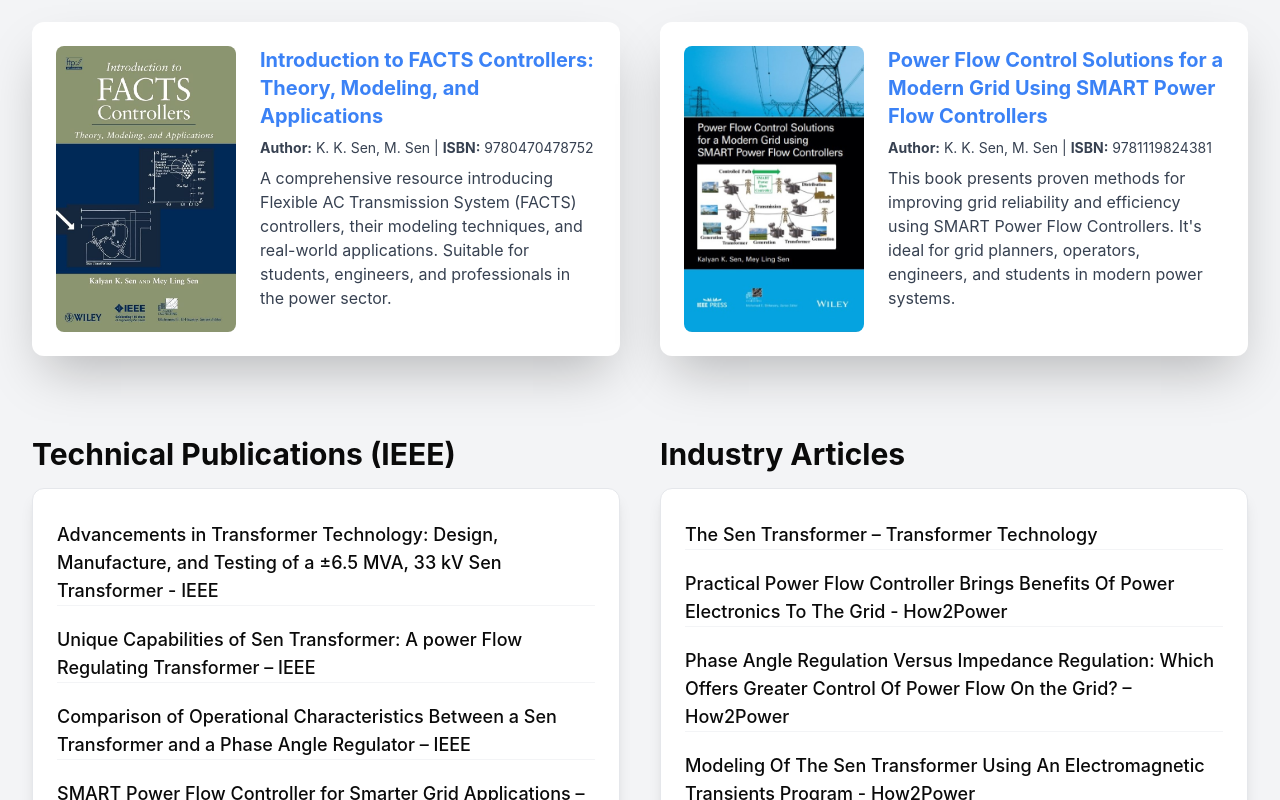
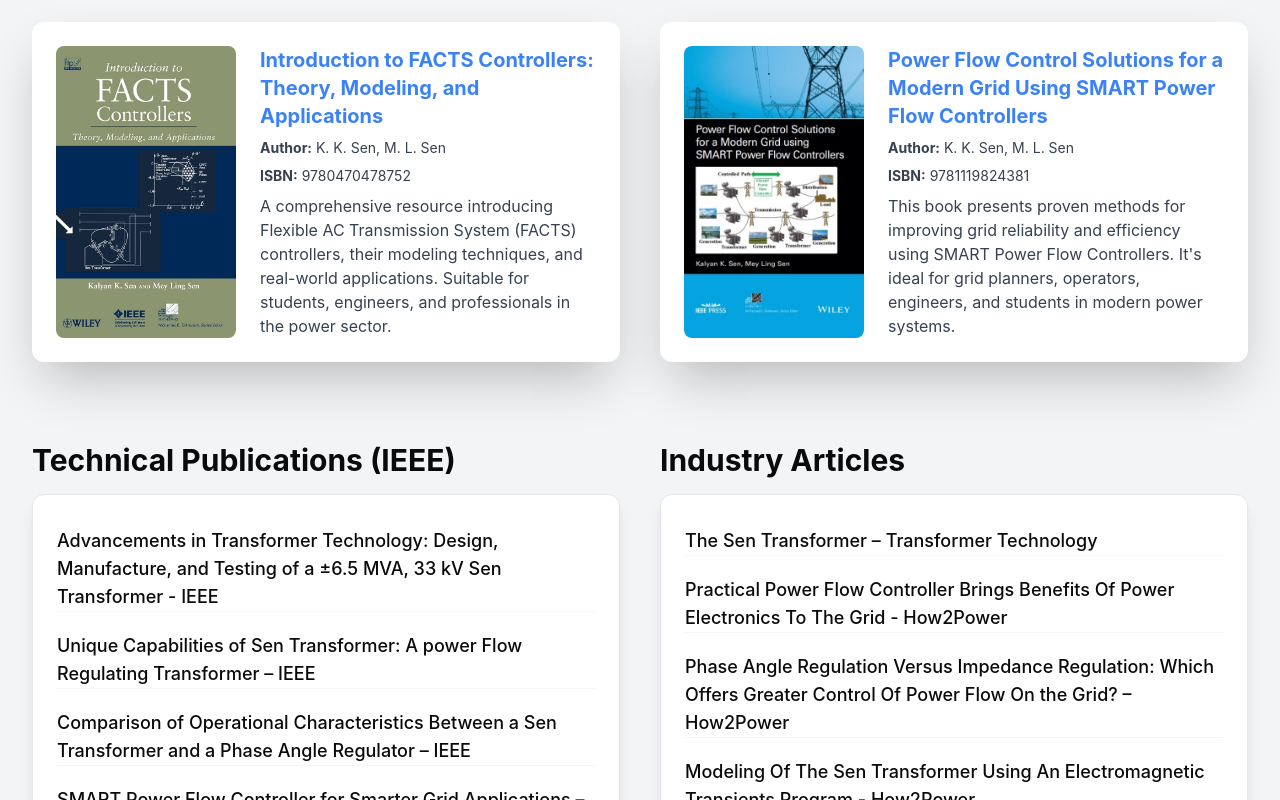
Before and after one commit to senjm26/Sen-Transformer-Website-v2, a Next.js app: page / in a window 1280 px wide. Shown: the part 3760-4560 px from the top of the page. Built offline with nearby package versions, Linux system fonts and the light colour scheme.

Commit message:
updated bios

```diff
--- a/app/page.tsx
+++ b/app/page.tsx
@@ -323,7 +323,8 @@
                                                 Introduction to FACTS Controllers: Theory, Modeling, and Applications
                                             </a>
                                         </h3>
-                                        <p className="text-sm text-[#374151] mb-2"><strong>Author:</strong> K. K. Sen, M. Sen | <strong>ISBN:</strong> 9780470478752</p>
+                                        <p className="text-sm text-[#374151] mb-2"><strong>Author:</strong> K. K. Sen, M. L. Sen</p>
+                                        <p className="text-sm text-[#374151] mb-2"><strong>ISBN:</strong> 9780470478752</p>
                                         <p className="text-[#374151] text-base">
                                             A comprehensive resource introducing Flexible AC Transmission System (FACTS) controllers, their modeling techniques, and real-world applications. Suitable for students, engineers, and professionals in the power sector.
                                         </p>
@@ -343,7 +344,8 @@
                                                 Power Flow Control Solutions for a Modern Grid Using SMART Power Flow Controllers
                                             </a>
                                         </h3>
-                                        <p className="text-sm text-[#374151] mb-2"><strong>Author:</strong> K. K. Sen, M. Sen | <strong>ISBN:</strong> 9781119824381</p>
+                                        <p className="text-sm text-[#374151] mb-2"><strong>Author:</strong> K. K. Sen, M. L. Sen</p>
+                                        <p className="text-sm text-[#374151] mb-2"><strong>ISBN:</strong> 9781119824381</p>
                                         <p className="text-[#374151] text-base">
                                             This book presents proven methods for improving grid reliability and efficiency using SMART Power Flow Controllers. It's ideal for grid planners, operators, engineers, and students in modern power systems.
                                         </p>
@@ -517,9 +519,10 @@
                                         <ul className="list-disc list-inside space-y-2 text-[#9CA3AF] ml-4">
                                             <li><strong>FACTS Pioneer:</strong> Elevated to <strong>IEEE Fellow</strong> for the development and application of power flow control technology, stemming from his work on Flexible Alternating Current Transmission Systems (FACTS) at Westinghouse.</li>
                                             <li><strong>Publications & Patents:</strong> Authored or coauthored over <strong>25 peer-reviewed publications, 8 patents, and 2 books</strong>, including <em>Introduction to FACTS Controllers</em>.</li>
-                                            <li><strong>Global Recognition:</strong> Licensed <strong>Professional Engineer (PE)</strong>. Served as a <strong>Fulbright Specialist</strong> (2017-2022) and an <strong>IEEE PES Distinguished Lecturer</strong> (2002-Present).</li>
+                                            <li><strong>Global Recognition:</strong> Licensed <strong>Professional Engineer (PE)</strong>, in New York and Pennsylvania. Served as a <strong>Fulbright Specialist</strong> (2017-2022), an <strong>IEEE PES Distinguished Lecturer</strong> (2002-Present), and <strong>President Elect (2025-26)</strong> of Society on Social Implications of Technology (SSIT). Recieved <strong>IEEE PES Outstanding Large Chapter Award</strong> (2004), <strong>IEEE IAS Outstanding Large Chapter Award</strong> (2005), and <strong>IEEE PELS Best Chapter Award</strong> (2015)</li>
+                                            <li><strong>IEEE Recognition:</strong> Recipient of the <strong>IEEE Pittsburgh Section Outstanding Volunteer Award</strong> (2004,2023)</li>
+                                            <li><strong>IEEE Leadership:</strong> Extensive volunteer service, including AdCom Member of the IEEE Power Electronics Society (PELS), Chair of the IEEE Pittsburgh Section (awarded "Outstanding Large Section," 2005).</li>
                                             <li><strong>Industry Experience:</strong> Over 30 years of engineering and advisory experience with <strong>Westinghouse/Successors</strong> and <strong>ABB</strong>.</li>
-                                            <li><strong>IEEE Leadership:</strong> Extensive volunteer service, including AdCom Member of the IEEE Power Electronics Society (PELS) and Chair of the IEEE Pittsburgh Section (awarded "Outstanding Large Section," 2005).</li>
                                         </ul>
                                     </div>
                                 </div>
@@ -575,7 +578,8 @@
                                         <ul className="list-disc list-inside space-y-2 text-[#9CA3AF] ml-4">
                                             <li><strong>Business Leadership:</strong> Served as President of Sen Engineering Solutions, Inc. (2002-2020) and consulted for ABB and Westinghouse.</li>
                                             <li><strong>Technical Contributions:</strong> Coauthored <strong>7 peer-reviewed publications, 5 issued patents, and 2 books</strong> focused on power flow control.</li>
-                                            <li><strong>IEEE Recognition:</strong> Recipient of the <strong>IEEE Pittsburgh Section Power & Energy Society Outstanding Engineer Award</strong> (2018) for service and technical contributions.</li>
+                                            <li><strong>Global Recognition:</strong>Recieved <strong>IEEE PES Outstanding Large Chapter Award</strong> (2008) and <strong>IEEE IAS Outstanding Large Chapter Award</strong> (2010)</li>
+                                            <li><strong>IEEE Recognition:</strong> Recipient of the <strong>IEEE Pittsburgh Section Power & Energy Society Outstanding Engineer Award</strong> (2018) for service and technical contributions and <strong>IEEE Pittsburgh Section Outstanding Volunteer Award</strong>(2023)</li>
                                             <li><strong>Community & Service:</strong> Recognized as a <strong>Distinguished Toastmaster (DTM)</strong>; served in various leadership roles for IEEE Pittsburgh Section/Chapters.</li>
                                         </ul>
                                     </div>
```
